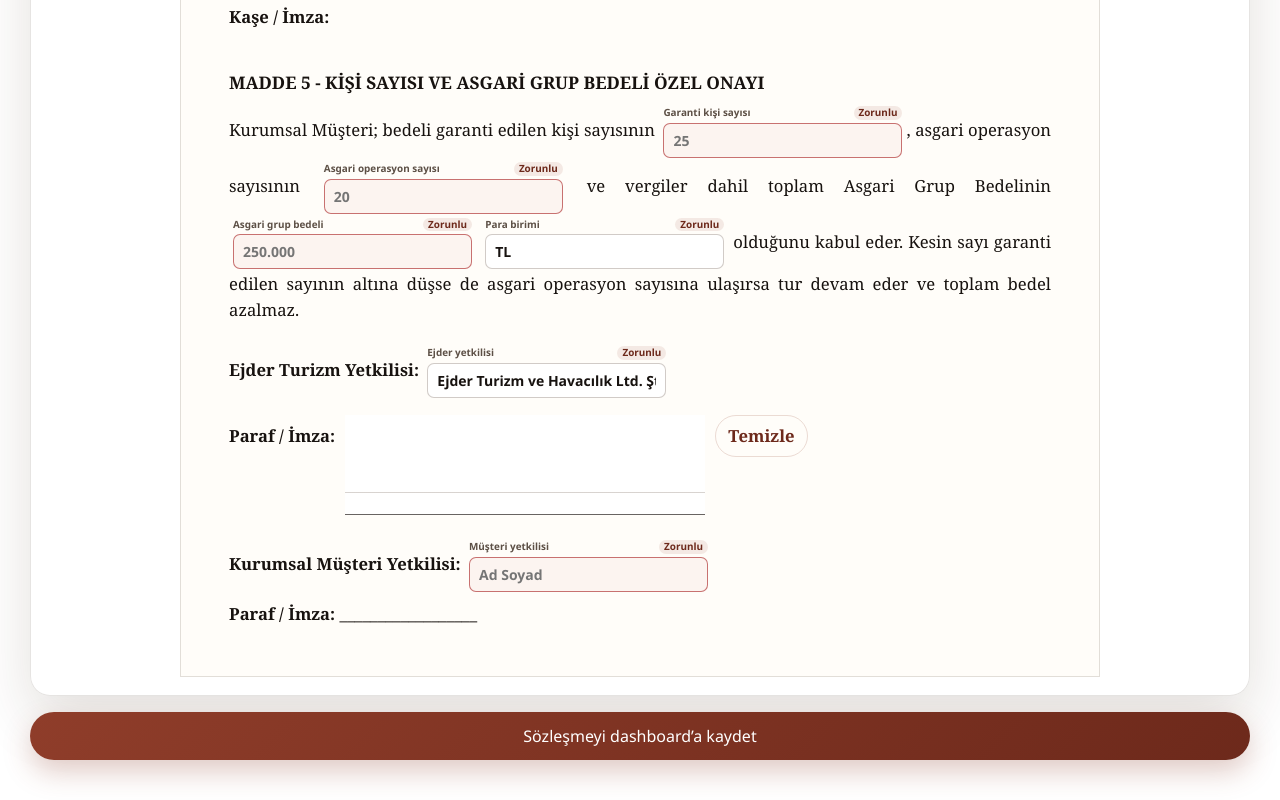
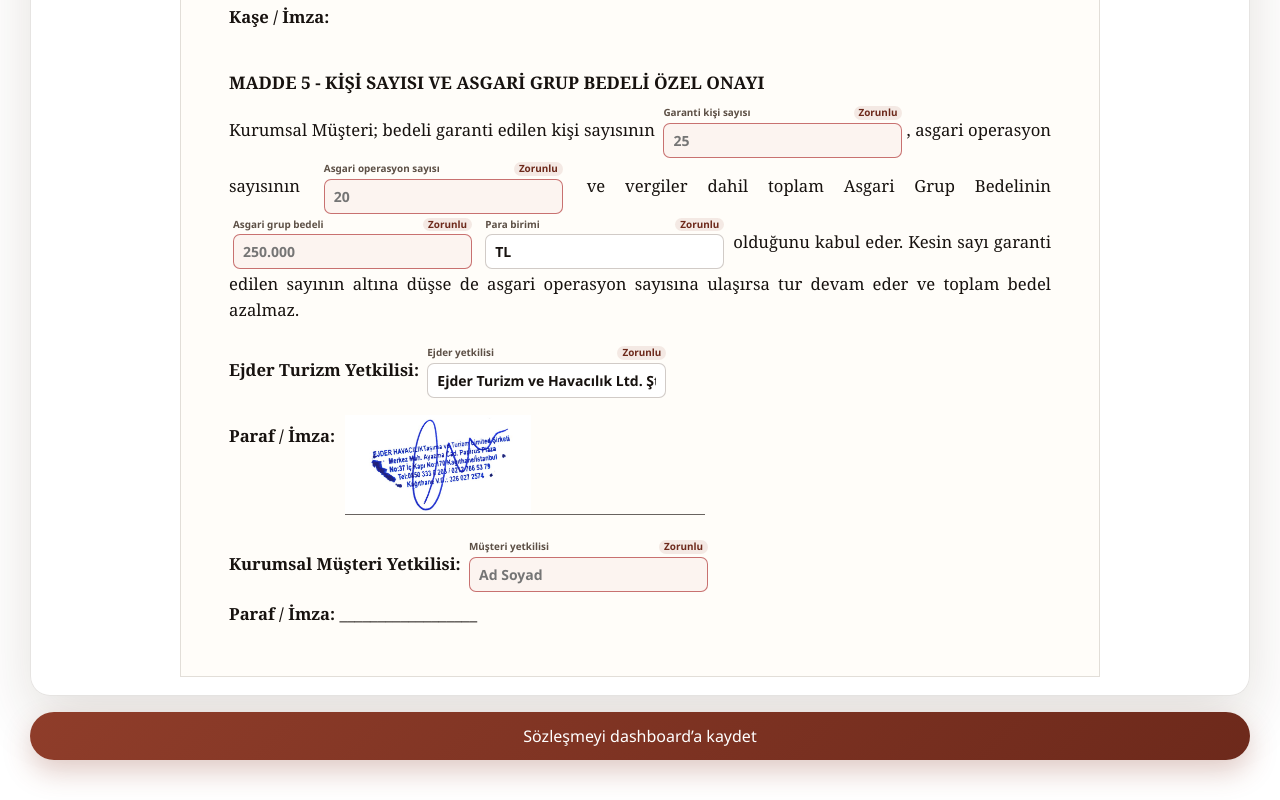
Before and after one commit to resulersurer/ejder-acentesozlesme, an Angular app: page / in a window 1280 px wide. Shown: the part 5697-6497 px from the top of the page. Built offline with nearby package versions, Linux system fonts and the light colour scheme.

Commit message:
Add default Ejder signature

```diff
--- a/src/app/contract.service.ts
+++ b/src/app/contract.service.ts
@@ -1,4 +1,6 @@
 import { Injectable } from '@angular/core';
+
+export const DEFAULT_SENDER_SIGNATURE_IMAGE = 'assets/ejder-signature.png';
 
 export type ContractData = {
   senderName: string;
--- a/src/app/pages/agency-form/agency-form.component.html
+++ b/src/app/pages/agency-form/agency-form.component.html
@@ -52,12 +52,10 @@
               <div class="document-signature-line">
                 <span class="document-signature-label">Paraf / İmza:</span>
                 <img
-                  *ngIf="contract.senderSignatureImage"
                   class="document-signature-image"
-                  [src]="contract.senderSignatureImage"
+                  [src]="contract.senderSignatureImage || senderSignatureImage"
                   alt="Ejder Turizm imzası"
                 />
-                <span *ngIf="!contract.senderSignatureImage" class="document-signature-placeholder">__________________</span>
               </div>
             </ng-container>
 
--- a/src/app/pages/agency-form/agency-form.component.ts
+++ b/src/app/pages/agency-form/agency-form.component.ts
@@ -3,7 +3,7 @@
 import { FormBuilder, ReactiveFormsModule } from '@angular/forms';
 import { ActivatedRoute, Router } from '@angular/router';
 import { Subscription } from 'rxjs';
-import { ContractService, ContractRecord, SignatureData } from '../../contract.service';
+import { ContractService, ContractRecord, DEFAULT_SENDER_SIGNATURE_IMAGE, SignatureData } from '../../contract.service';
 import {
   CONTRACT_TEMPLATE,
   CONTRACT_VARIABLES,
@@ -49,6 +49,7 @@
   protected customerFieldKeys: ContractVariableKey[] = [];
   protected templateLines: TemplateLine[] = [];
   protected hasFullContract = false;
+  protected readonly senderSignatureImage = DEFAULT_SENDER_SIGNATURE_IMAGE;
 
   protected readonly form = this.fb.nonNullable.group({
     signerName: [''],
--- a/src/app/pages/contract-pdf/contract-pdf.component.ts
+++ b/src/app/pages/contract-pdf/contract-pdf.component.ts
@@ -1,7 +1,7 @@
 import { CommonModule } from '@angular/common';
 import { Component, OnInit, inject } from '@angular/core';
 import { ActivatedRoute, RouterLink } from '@angular/router';
-import { ContractRecord, ContractService } from '../../contract.service';
+import { ContractRecord, ContractService, DEFAULT_SENDER_SIGNATURE_IMAGE } from '../../contract.service';
 import { CONTRACT_TEMPLATE, CONTRACT_VARIABLES, ContractVariableKey } from '../../contract-template';
 
 type TemplatePart =
@@ -70,7 +70,7 @@
     const previousLine = this.templateLines[lineIndex - 1]?.value ?? '';
 
     if (previousLine.includes('{{ejderAuthorizedName}}')) {
-      return this.contract?.senderSignatureImage ?? '';
+      return this.contract?.senderSignatureImage || DEFAULT_SENDER_SIGNATURE_IMAGE;
     }
 
     if (previousLine.includes('{{customerAuthorizedName}}')) {
--- a/src/app/pages/sender-form/sender-form.component.css
+++ b/src/app/pages/sender-form/sender-form.component.css
@@ -221,19 +221,13 @@
   white-space: nowrap;
 }
 
-.document-signature-line canvas {
+.document-signature-image {
+  display: block;
   width: min(360px, 100%);
   height: 100px;
+  object-fit: contain;
+  object-position: left bottom;
   border-bottom: 1px solid rgba(23, 18, 15, 0.65);
-  background:
-    linear-gradient(transparent 78%, rgba(79, 57, 42, 0.22) 78%, rgba(79, 57, 42, 0.22) 79%, transparent 79%),
-    #fff;
-  cursor: crosshair;
-  touch-action: none;
-}
-
-.document-clear-button {
-  align-self: flex-start;
 }
 
 .sender-signature-panel {
@@ -368,7 +362,7 @@
     flex-wrap: wrap;
   }
 
-  .document-signature-line canvas {
+  .document-signature-image {
     width: 100%;
   }
 }
--- a/src/app/pages/sender-form/sender-form.component.html
+++ b/src/app/pages/sender-form/sender-form.component.html
@@ -20,16 +20,7 @@
           <ng-container *ngIf="isSenderSignatureLine(line, lineIndex); else regularDocumentLine">
             <div class="document-signature-line">
               <span class="document-signature-label">Paraf / İmza:</span>
-              <canvas
-                #senderSignatureCanvas
-                (pointerdown)="beginSignature($event)"
-                (pointermove)="drawSignature($event)"
-                (pointerup)="endSignature($event)"
-                (pointercancel)="endSignature($event)"
-                (pointerleave)="endSignature($event)"
-                aria-label="Ejder Turizm paraf ve imza alanı"
-              ></canvas>
-              <button class="text-button document-clear-button" type="button" (click)="clearSignature()">Temizle</button>
+              <img class="document-signature-image" [src]="senderSignatureImage" alt="Ejder Turizm imzası" />
             </div>
           </ng-container>
 
--- a/src/app/pages/sender-form/sender-form.component.ts
+++ b/src/app/pages/sender-form/sender-form.component.ts
@@ -1,9 +1,9 @@
 import { CommonModule } from '@angular/common';
-import { AfterViewInit, Component, ElementRef, OnDestroy, ViewChild, inject } from '@angular/core';
+import { Component, OnDestroy, inject } from '@angular/core';
 import { FormBuilder, ReactiveFormsModule } from '@angular/forms';
 import { Router } from '@angular/router';
 import { Subscription } from 'rxjs';
-import { ContractData, ContractService } from '../../contract.service';
+import { ContractData, ContractService, DEFAULT_SENDER_SIGNATURE_IMAGE } from '../../contract.service';
 import { CONTRACT_VARIABLES, CONTRACT_VARIABLE_OWNERS, ContractVariableKey } from '../../contract-template';
 import { getContractTemplate, getVariableSettings } from '../../contract-template-storage';
 import { syncFormControlGroups } from '../../form-field-sync';
@@ -25,17 +25,14 @@
   templateUrl: './sender-form.component.html',
   styleUrl: './sender-form.component.css',
 })
-export class SenderFormComponent implements AfterViewInit, OnDestroy {
-  @ViewChild('senderSignatureCanvas') private senderSignatureCanvas?: ElementRef<HTMLCanvasElement>;
-
+export class SenderFormComponent implements OnDestroy {
   private readonly fb = inject(FormBuilder);
   private readonly contractService = inject(ContractService);
   private readonly router = inject(Router);
-  private drawing = false;
-  private hasSignature = false;
 
   protected saving = false;
   protected errorMessage = '';
+  protected readonly senderSignatureImage = DEFAULT_SENDER_SIGNATURE_IMAGE;
   protected readonly templateText = getContractTemplate();
   protected readonly variableSettings = getVariableSettings();
   protected readonly variables = CONTRACT_VARIABLES;
@@ -53,10 +50,6 @@
   private readonly syncedFields: Subscription = syncFormControlGroups(this.form, [
     ['customerRepresentative', 'customerAuthorizedName'],
   ]);
-
-  ngAfterViewInit(): void {
-    this.prepareSignatureCanvas();
-  }
 
   ngOnDestroy(): void {
     this.syncedFields.unsubscribe();
@@ -86,11 +79,6 @@
         return;
       }
 
-      if (!this.hasSignature) {
-        this.errorMessage = 'Lütfen Ejder Turizm paraf / imza alanını doldurun.';
-        return;
-      }
-
       const values = this.form.getRawValue() as Record<string, string>;
       const data: ContractData = {
         senderName: 'Ejder Turizm',
@@ -108,7 +96,7 @@
         contractDate: values['contractDate'],
         tourCodeName: values['tourCodeName'],
         customerTitle: values['customerTitle'],
-        senderSignatureImage: this.getSignatureImage(),
+        senderSignatureImage: DEFAULT_SENDER_SIGNATURE_IMAGE,
       };
 
       const result = await this.contractService.createContract(data);
@@ -156,61 +144,6 @@
   protected getVariableDisplayValue(key: ContractVariableKey): string {
     const value = (this.form.getRawValue() as Record<string, string>)[key]?.trim();
     return value || this.getVariablePlaceholder(key);
-  }
-
-  protected beginSignature(event: PointerEvent): void {
-    const canvas = this.senderSignatureCanvas?.nativeElement;
-    const context = canvas?.getContext('2d');
-
-    if (!canvas || !context) {
-      return;
-    }
-
-    canvas.setPointerCapture(event.pointerId);
-    this.drawing = true;
-    this.hasSignature = true;
-    const point = this.getCanvasPoint(event, canvas);
-    context.beginPath();
-    context.moveTo(point.x, point.y);
-  }
-
-  protected drawSignature(event: PointerEvent): void {
-    if (!this.drawing) {
-      return;
-    }
-
-    const canvas = this.senderSignatureCanvas?.nativeElement;
-    const context = canvas?.getContext('2d');
-
-    if (!canvas || !context) {
-      return;
-    }
-
-    const point = this.getCanvasPoint(event, canvas);
-    context.lineTo(point.x, point.y);
-    context.stroke();
-  }
-
-  protected endSignature(event: PointerEvent): void {
-    const canvas = this.senderSignatureCanvas?.nativeElement;
-
-    if (canvas?.hasPointerCapture(event.pointerId)) {
-      canvas.releasePointerCapture(event.pointerId);
-    }
-
-    this.drawing = false;
-  }
-
-  protected clearSignature(): void {
-    const canvas = this.senderSignatureCanvas?.nativeElement;
-    const context = canvas?.getContext('2d');
-
-    if (!canvas || !context) {
-      return;
-    }
-
-    context.clearRect(0, 0, canvas.width, canvas.height);
-    this.hasSignature = false;
   }
 
   private extractVariables(values: Record<string, string>): Record<string, string> {
@@ -320,34 +253,4 @@
     return 'paragraph-line';
   }
 
-  private prepareSignatureCanvas(): void {
-    const canvas = this.senderSignatureCanvas?.nativeElement;
-    const context = canvas?.getContext('2d');
-
-    if (!canvas || !context) {
-      return;
-    }
-
-    const rect = canvas.getBoundingClientRect();
-    const scale = window.devicePixelRatio || 1;
-    canvas.width = Math.max(1, Math.floor(rect.width * scale));
-    canvas.height = Math.max(1, Math.floor(rect.height * scale));
-    context.scale(scale, scale);
-    context.lineCap = 'round';
-    context.lineJoin = 'round';
-    context.lineWidth = 2.4;
-    context.strokeStyle = '#17120f';
-  }
-
-  private getCanvasPoint(event: PointerEvent, canvas: HTMLCanvasElement): { x: number; y: number } {
-    const rect = canvas.getBoundingClientRect();
-    return {
-      x: event.clientX - rect.left,
-      y: event.clientY - rect.top,
-    };
-  }
-
-  private getSignatureImage(): string {
-    return this.senderSignatureCanvas?.nativeElement.toDataURL('image/png') ?? '';
-  }
 }
```
Also changed, not shown: src/assets/ejder-signature.png (added).
